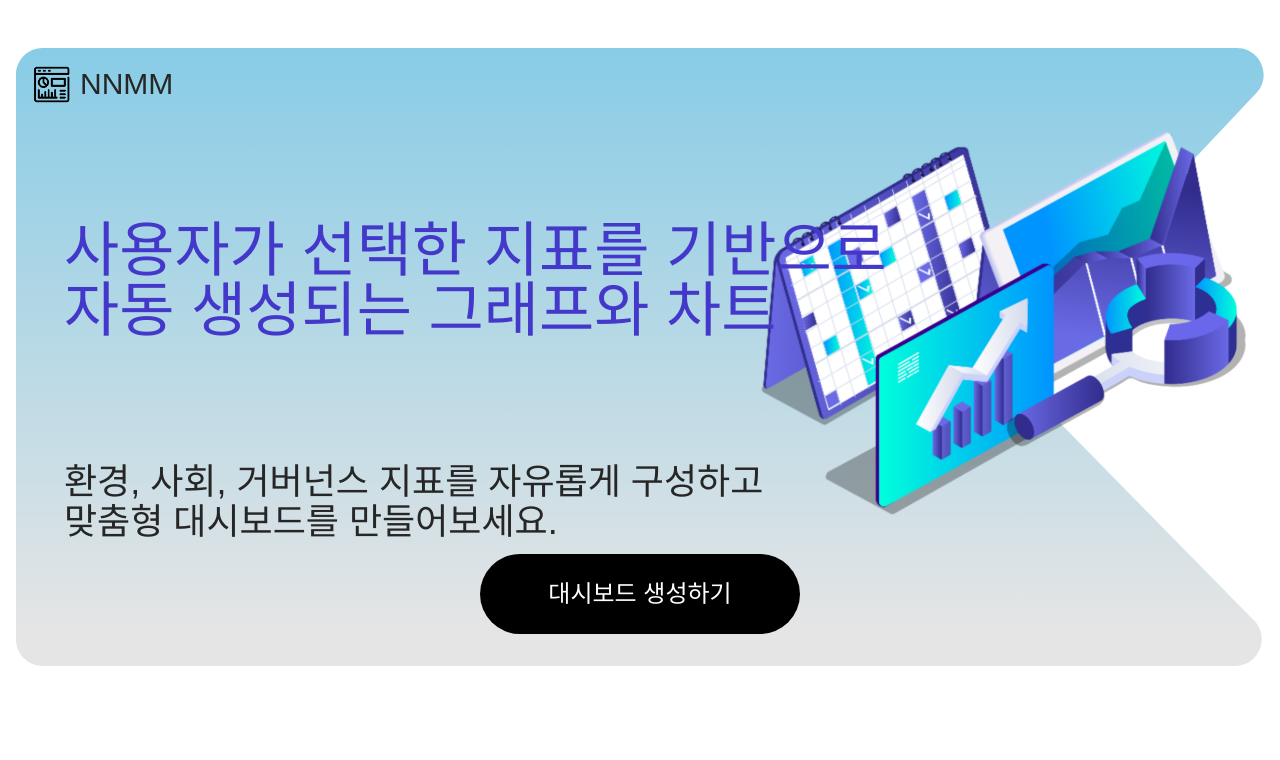
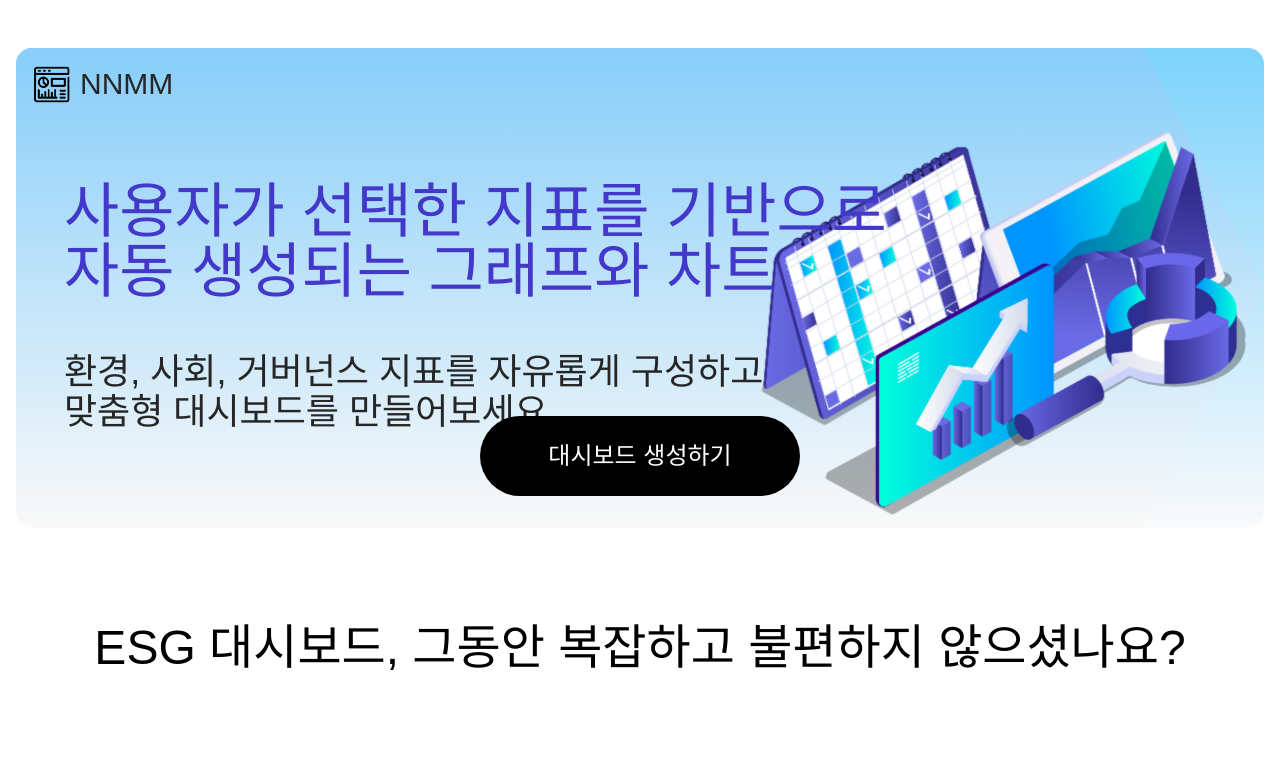
Before and after one commit to rlaDonghwan/NNMM_frontend, a Next.js app: page /main/main in a window 1280 px wide. Shown: the top 760 px of the page. Built offline with nearby package versions, Linux system fonts and the light colour scheme.

Commit message:
폴리곤

```diff
--- a/src/components/main/Header.tsx
+++ b/src/components/main/Header.tsx
@@ -4,12 +4,18 @@ export default function HeroSection() {
   return (
     <div className="w-full relative overflow-hidden bg-white px-4 py-12">
       {/* 배너 이미지 */}
-      <div className="relative w-full h-auto min-h-[300px]">
-        <img
-          className="w-full h-auto object-cover"
-          src="/main/banner.svg"
-          alt="bannerImage"
+      <div className="relative w-full min-h-[300px] md:min-h-[480px] rounded-2xl overflow-hidden bg-gradient-to-b from-sky-300 to-gray-50">
+        <div
+          className="absolute inset-0"
+          style={{
+            clipPath:
+              'polygon(0 0, calc(100% - 120px) 0, 100% 50%, calc(100% - 120px) 100%, 0 100%)',
+            background: 'linear-gradient(to bottom, #87CEFA, #f9f9f9)'
+          }}
         />
+
+        {/* 내부 콘텐츠 예시 (텍스트나 버튼 추가 가능) */}
+        <div className="absolute inset-0 flex flex-col justify-center items-start px-8 md:px-16 text-left z-10"></div>
 
         {/* 차트 이미지 */}
         <div className="absolute right-4 top-20 w-[40%] max-w-lg hidden md:block">
```
